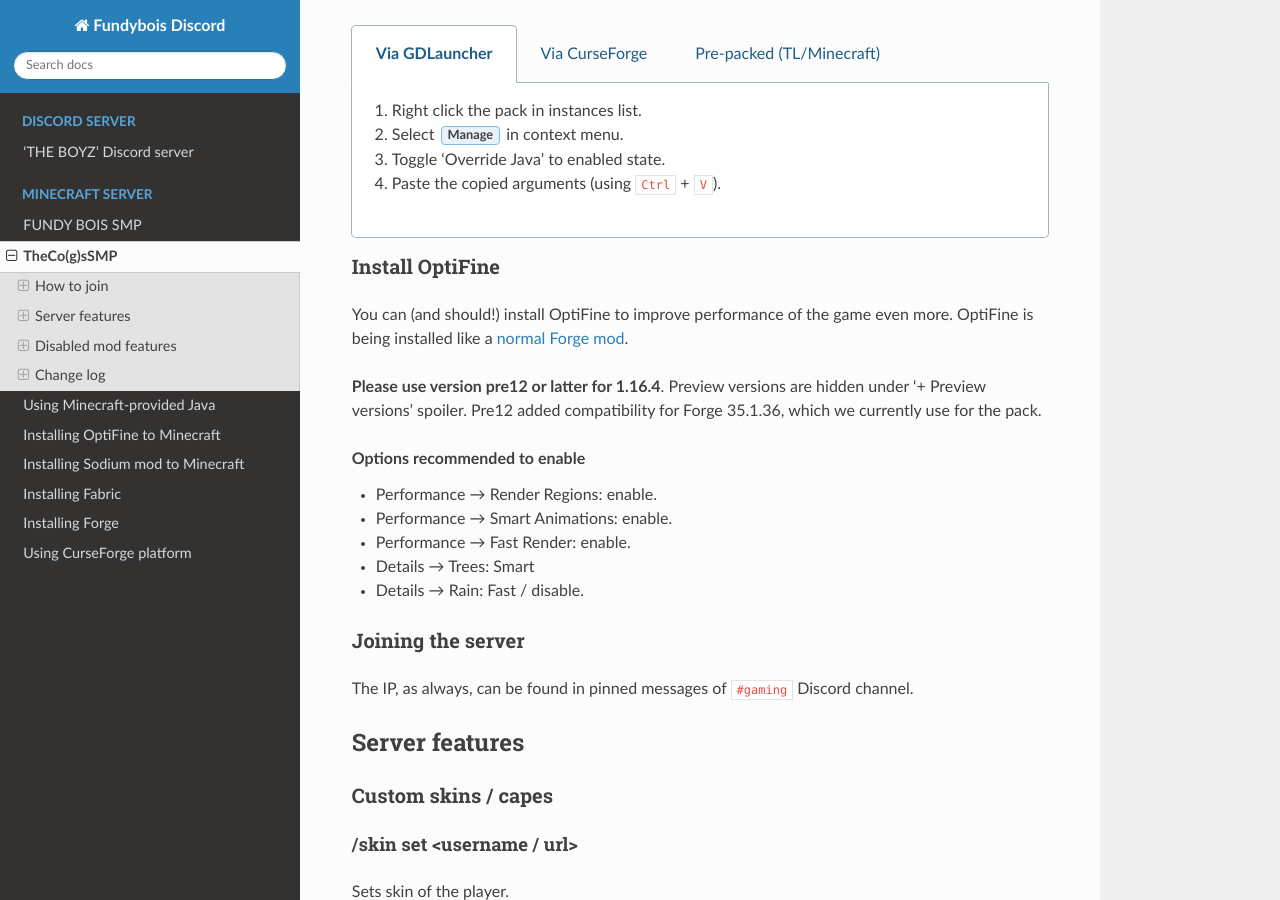
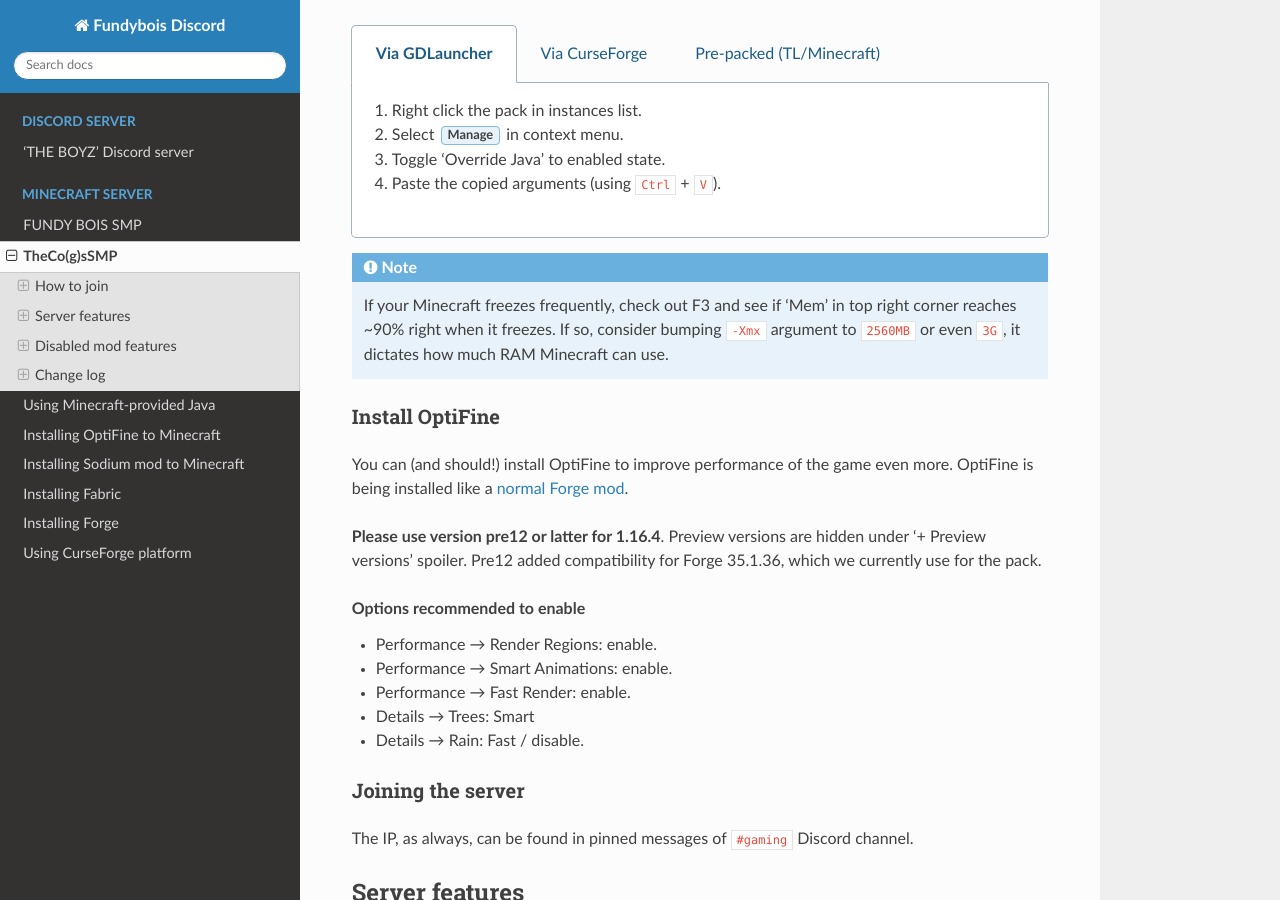
Before and after one commit to brawaru/FundyBois-Docs, a Sphinx documentation site: the page built from source/minecraft/cogs_smp.rst, in a window 1280 px wide and 900 px high, scrolled down 1947 px. Built offline with Sphinx 7.4.7 and the Read the Docs theme 2.0.0, drawn with Linux system fonts in a browser that asks for light colours.

Commit message:
Add warning about memory usage (#1)

```diff
--- a/source/minecraft/cogs_smp.rst
+++ b/source/minecraft/cogs_smp.rst
@@ -197,6 +197,12 @@
 .. |fa-gear| raw:: html
 
    <i class="fa fa-cog"></i>
+
+.. note::
+   If your Minecraft freezes frequently, check out F3 and see if ‘Mem’ in
+   top right corner reaches ~90% right when it freezes. If so, consider
+   bumping ``-Xmx`` argument to ``2560MB`` or even ``3G``, it dictates
+   how much RAM Minecraft can use.
 
 Install OptiFine
 ^^^^^^^^^^^^^^^^
```
